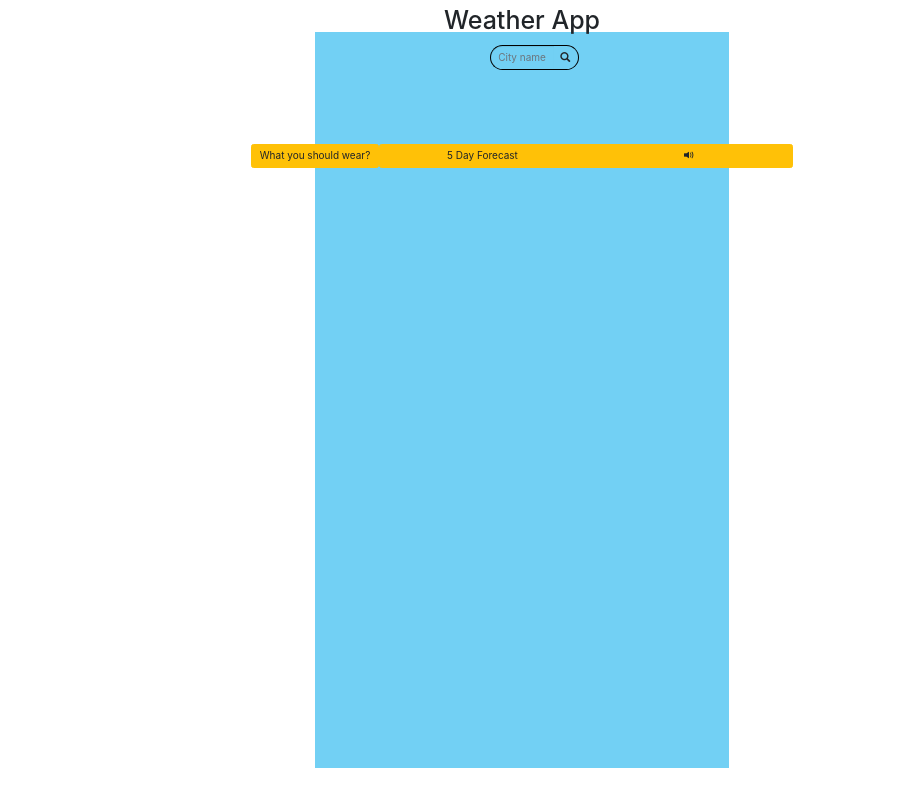
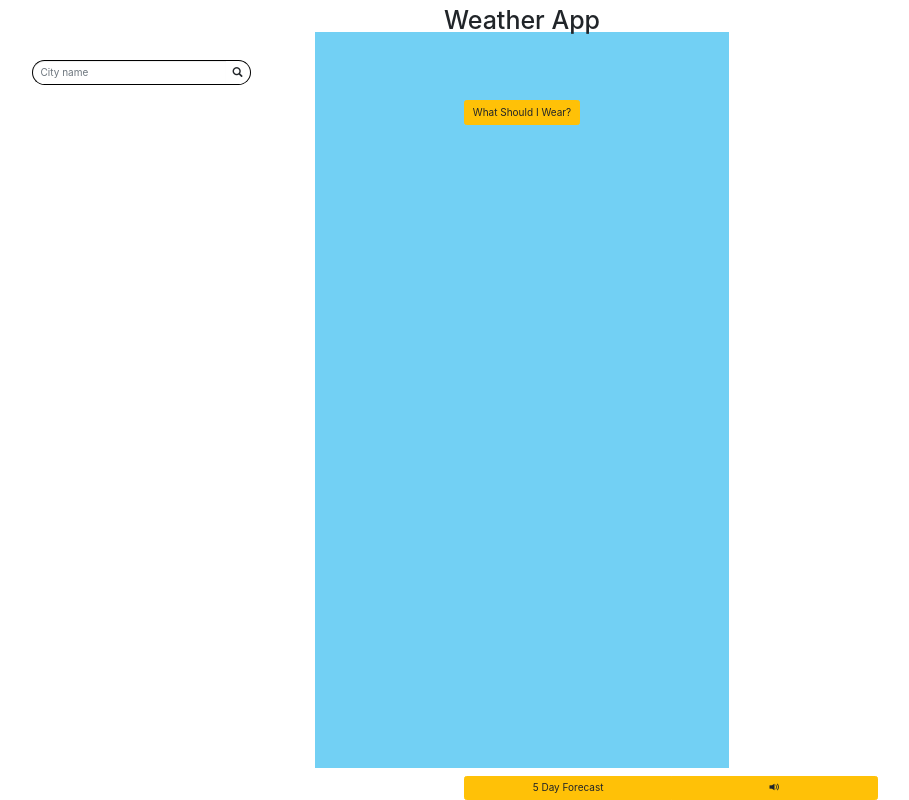
Before and after one commit to BroBro92166/weather-app, a React (Create React App) app: page / in a window 1280 px wide. Shown: the whole page, without its empty margins (118-1027 px from the left). Built offline with nearby package versions, Linux system fonts and the light colour scheme.

Commit message:
update #3

```diff
--- a/src/App.js
+++ b/src/App.js
@@ -151,6 +151,7 @@ class App extends React.Component {
   render() {
     return (
       <div className="App">
+        <h1 className="py-2">Weather App</h1>
         <Form
           loadWeather={this.getWeather}
           error={this.state.error}
--- a/src/components/css/form.style.css
+++ b/src/components/css/form.style.css
@@ -1,4 +1,5 @@
 form {
+    position: fixed;
     margin-top: 0;
     padding-left: 80px;
     padding-right: 80px;
@@ -6,14 +7,21 @@ form {
     display: inline-block;
     margin-left: auto;
     margin-right: auto;
-    text-align: left;
+    text-align: center;
 }
 
 .app-container{
-    margin-right: 0;
+    text-align: center;
+    position: fixed;
+}
+
+.row{
+    width: 414px;
+    margin: 0;
 }
 
 .form-control{
+    position: fixed;
     width: 414px;
 }
 
@@ -68,9 +76,9 @@ form button[name="search-button"]:hover {
     outline: none !important;
 }
 
-.btn-group{
-    top: 0;
-    margin-top: 500;
-    margin: 0;
+#buttons{
+    text-align: center;
+    position: fixed;
+    bottom: 0;
     width: 414px;
 }
--- a/src/components/form.component.jsx
+++ b/src/components/form.component.jsx
@@ -5,13 +5,11 @@ const Form = props =>{
     return(
         <div className="container">
             <div className="app-container">
-                <h1 className="py-2">Weather App</h1>
                 <div>{props.error ? error() : null}</div>
                 <form onSubmit={props.loadWeather}>
                     <div className="row">
-                        <div className="col-lg-4"></div>
-                        <div className="col-lg-4">
-                            <div className="input-group" id="search-bar">
+                        <div>
+                            <div className="input-group py-4" id="search-bar">
                                 <input type="text" className="form-control" name="city" autoComplete="off" placeholder="City name" />
                                 <span className="input-group-btn">
                                     <button className="btn btn-default" type="submit" name="search-button">
@@ -19,8 +17,6 @@ const Form = props =>{
                                     </button>
                                 </span>
                             </div>
-                        </div>
-                        <div className="col-lg-4">
                         </div>
                     </div>
                 </form>
--- a/src/components/weather.component.jsx
+++ b/src/components/weather.component.jsx
@@ -3,10 +3,12 @@ import './css/form.style.css';
 
 const Weather = (props) => {
     return (
-        <div className="container text-light">
-            <div className="cards pt-4">
-                <h2>{props.city}</h2>
-                <h5 className="py-4">
+        <div className="container text-light py-4" id="container">
+            <div className="cards py-4">
+                <h2>
+                    {props.city}
+                </h2>
+                <h5>
                     <i className={`wi ${props.weatherIcon} display-1`}></i>
                 </h5>
                 {currentTemp(props.temp_current)}
@@ -15,16 +17,13 @@ const Weather = (props) => {
 
                 {weatherDescription(props.weather_description)}
 
-
-                <button className="btn btn-warning" type="submit" name="search-button">What you should wear?</button>
-
-
                 <div className="btn-group btn-group-justified" id="buttons">
                     <button className="btn btn-warning" type="submit" name="search-button">5 Day Forecast</button>
                     <button className="btn btn-warning" type="submit" name="search-button">
                         <i className="glyphicon glyphicon-volume-up"></i>
                     </button>
                 </div>
+                <button className="btn btn-warning" type="submit">What Should I Wear?</button>
             </div>
         </div>
     );
```
